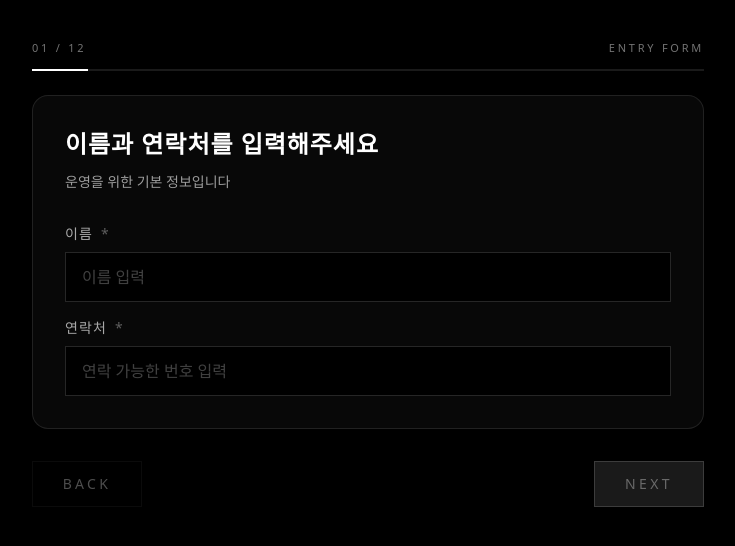
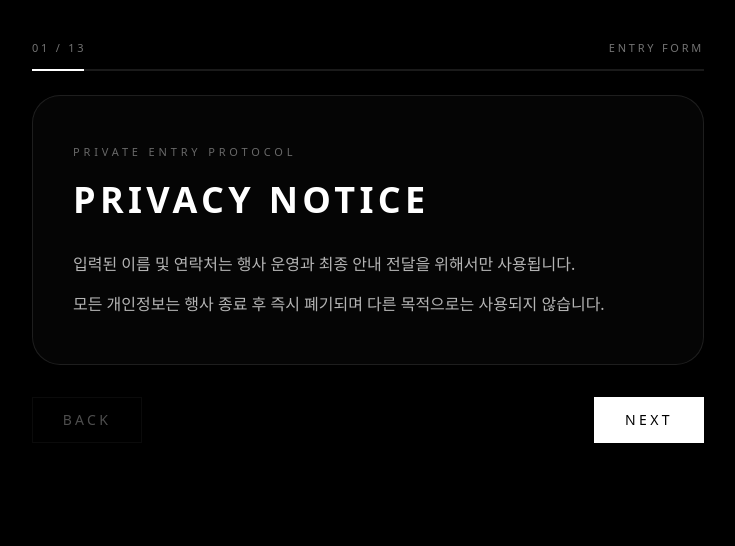
Before and after one commit to grantpaik100-lgtm/baeksa, a Next.js app: page /pre in a window 1280 px wide. Both pictures are taken after a click on the button "TAP TO ENTER". Shown: the top 546 px of the page, without its empty margins (272-1007 px from the left). Built offline with nearby package versions, Linux system fonts and the light colour scheme.

Commit message:
Update page.tsx

```diff
--- a/app/pre/page.tsx
+++ b/app/pre/page.tsx
@@ -19,14 +19,16 @@ export default function PrePage() {
   const [currentStep, setCurrentStep] = useState(0);
   const [answers, setAnswers] = useState<Record<string, string>>({});
 
-  const currentQuestion = questions[currentStep];
-  const isLastStep = currentStep === questions.length - 1;
+  const totalSteps = questions.length + 1; // privacy notice 1장 추가
+  const currentQuestion = currentStep === 0 ? null : questions[currentStep - 1];
+  const isLastStep = currentStep === totalSteps - 1;
 
   const progress = useMemo(() => {
-    return ((currentStep + 1) / questions.length) * 100;
-  }, [currentStep]);
+    return ((currentStep + 1) / totalSteps) * 100;
+  }, [currentStep, totalSteps]);
 
   const isCurrentStepValid = useMemo(() => {
+    if (currentStep === 0) return true;
     if (!currentQuestion) return false;
 
     if (currentQuestion.type === "multi-input") {
@@ -46,7 +48,7 @@ export default function PrePage() {
     }
 
     return false;
-  }, [answers, currentQuestion]);
+  }, [answers, currentQuestion, currentStep]);
 
   const handleEnter = () => {
     setEntered(true);
@@ -58,12 +60,14 @@ export default function PrePage() {
   };
 
   const handleNext = () => {
-    if (!isCurrentStepValid || isSubmitting) return;
+    if (isSubmitting) return;
+    if (currentStep !== 0 && !isCurrentStepValid) return;
     if (isLastStep) return;
     setCurrentStep((prev) => prev + 1);
   };
 
   const handleSubmit = async () => {
+    if (!isLastStep) return;
     if (!isCurrentStepValid) return;
     if (isSubmitting) return;
 
@@ -75,10 +79,8 @@ export default function PrePage() {
       version: FORM_VERSION,
       answers,
       submissionKey: `${String(answers.name ?? "")
-  .trim()
-  .replace(/\s+/g, " ")}__${String(
-  answers.phone ?? ""
-).replace(/[^0-9]/g, "")}`,
+        .trim()
+        .replace(/\s+/g, " ")}__${String(answers.phone ?? "").replace(/[^0-9]/g, "")}`,
     };
 
     try {
@@ -206,7 +208,7 @@ export default function PrePage() {
               <div className="mb-3 flex items-center justify-between text-[11px] tracking-[0.25em] text-white/45">
                 <span>
                   {String(currentStep + 1).padStart(2, "0")} /{" "}
-                  {String(questions.length).padStart(2, "0")}
+                  {String(totalSteps).padStart(2, "0")}
                 </span>
                 <span>ENTRY FORM</span>
               </div>
@@ -220,11 +222,35 @@ export default function PrePage() {
             </div>
 
             <div className="animate-[fadeIn_0.35s_ease]">
-              <QuestionCard
-                question={currentQuestion}
-                answers={answers}
-                onAnswerChange={setAnswers}
-              />
+              {currentStep === 0 ? (
+                <div className="rounded-[28px] border border-white/10 bg-white/[0.02] px-8 py-10 sm:px-10 sm:py-12">
+                  <p className="text-[11px] tracking-[0.35em] text-white/40">
+                    PRIVATE ENTRY PROTOCOL
+                  </p>
+
+                  <h2 className="mt-5 text-3xl font-semibold tracking-[0.12em] sm:text-4xl">
+                    PRIVACY NOTICE
+                  </h2>
+
+                  <div className="mt-8 space-y-4 text-sm leading-7 text-white/70 sm:text-base">
+                    <p>
+                      입력된 이름 및 연락처는 행사 운영과 최종 안내 전달을 위해서만
+                      사용됩니다.
+                    </p>
+
+                    <p>
+                      모든 개인정보는 행사 종료 후 즉시 폐기되며 다른 목적으로는
+                      사용되지 않습니다.
+                    </p>
+                  </div>
+                </div>
+              ) : (
+                <QuestionCard
+                  question={currentQuestion!}
+                  answers={answers}
+                  onAnswerChange={setAnswers}
+                />
+              )}
             </div>
 
             <div className="mt-8 flex items-center justify-between gap-3">
@@ -247,7 +273,7 @@ export default function PrePage() {
               ) : (
                 <button
                   onClick={handleNext}
-                  disabled={!isCurrentStepValid || isSubmitting}
+                  disabled={(currentStep !== 0 && !isCurrentStepValid) || isSubmitting}
                   className="min-w-[110px] border border-white bg-white px-5 py-3 text-sm tracking-[0.24em] text-black transition duration-300 disabled:cursor-not-allowed disabled:border-white/15 disabled:bg-white/10 disabled:text-white/35"
                 >
                   NEXT
```
